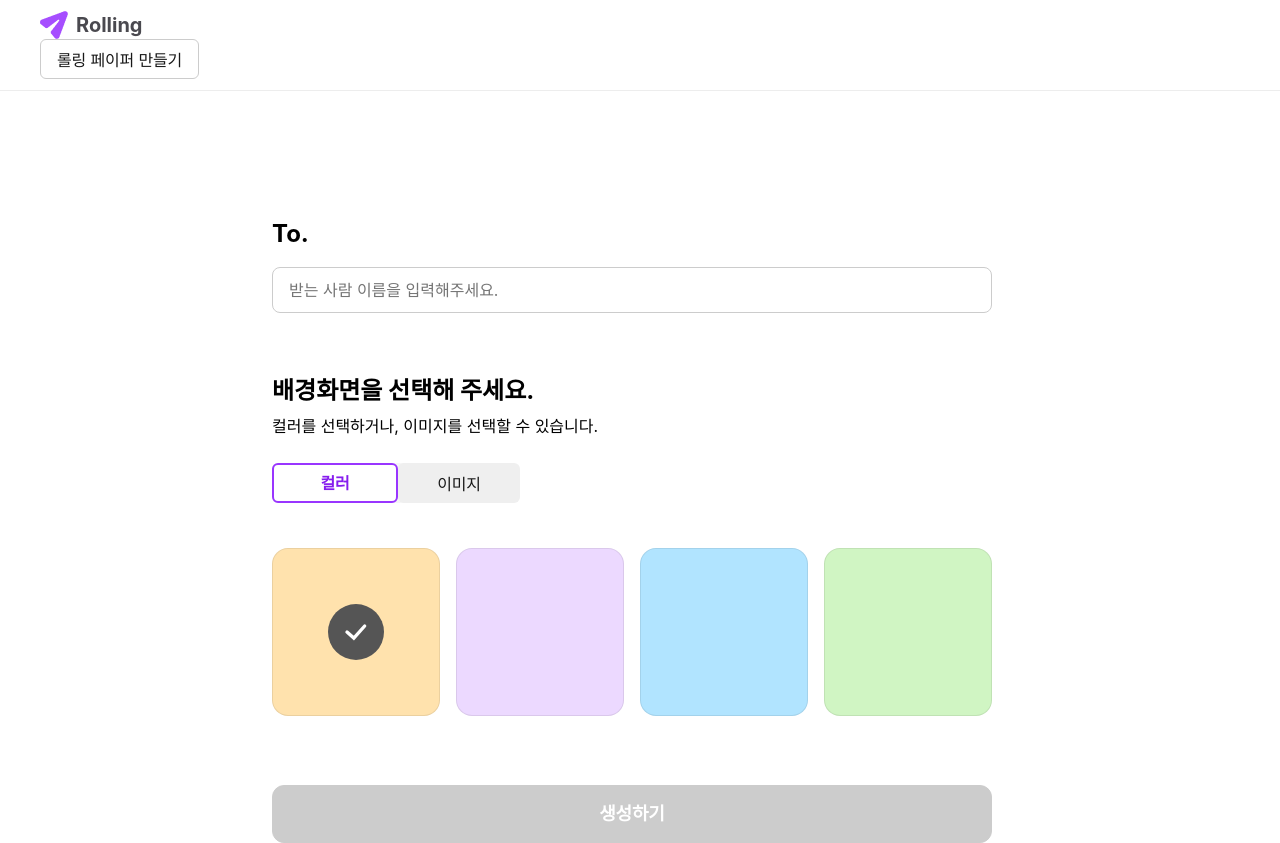
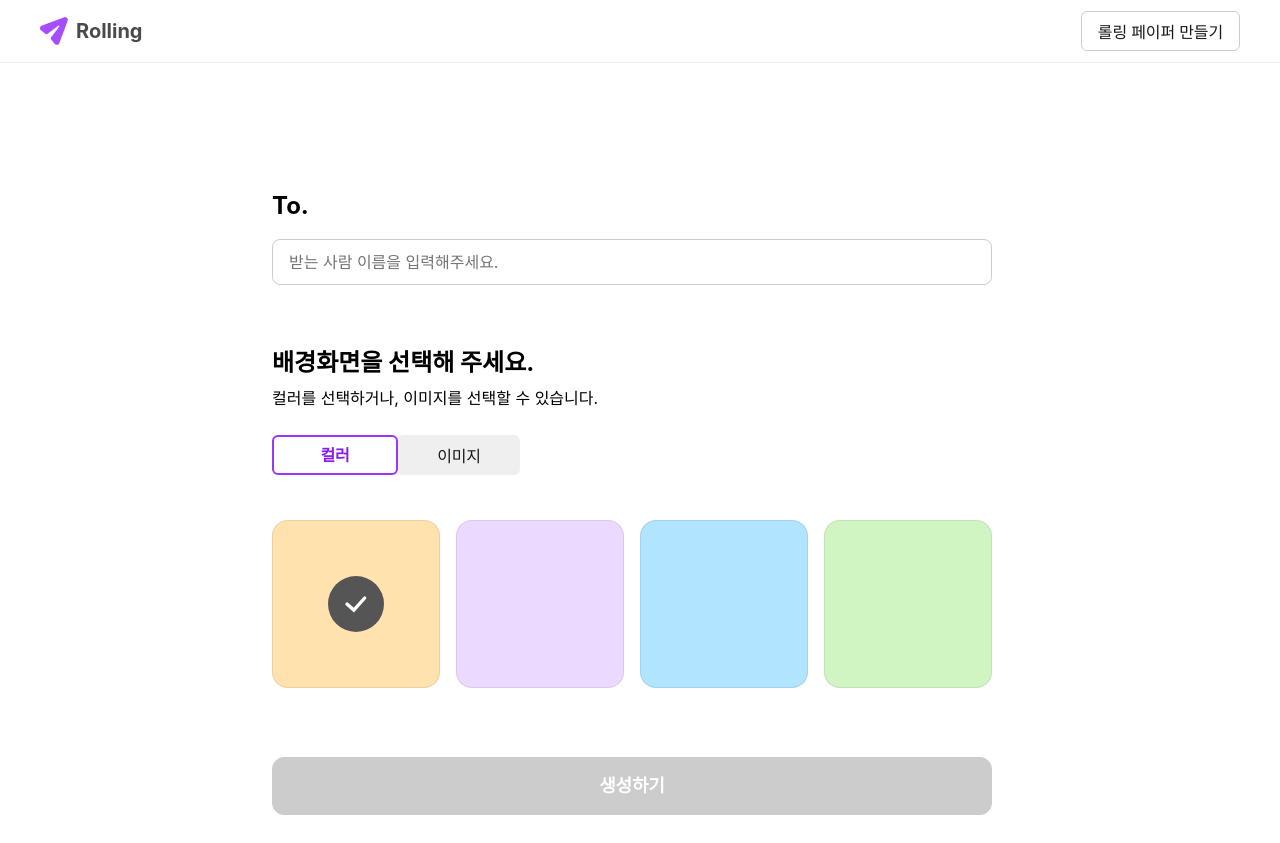
Before and after one commit to codeit-project-rolling/rolling, a React (Create React App) app: page /post in a window 1280 px wide. After the commit the page ends 815 px from the top, so only its background shows below. Built offline with nearby package versions, Linux system fonts and the light colour scheme; no server answers.

Commit message:
style: 헤더 스타일 오류 수정

```diff
--- a/src/components/Header/HeaderComponents/Header.module.scss
+++ b/src/components/Header/HeaderComponents/Header.module.scss
@@ -1,12 +1,16 @@
 @import 'assets/styles/global.scss';
 .headerContainer {
   display: flex;
+  justify-content: center;
+  align-items: center;
   width: 100%;
-  margin: 0 auto;
-  justify-content: space-between;
-  align-items: center;
-  padding: 1.1rem 0;
-  width: 120rem;
+  .headerTop {
+    display: flex;
+    justify-content: space-between;
+    align-items: center;
+    padding: 1.1rem 0;
+    width: 120rem;
+  }
   background: var(--white, #fff);
   @include tablet {
     margin: 0 2.4rem;
```
